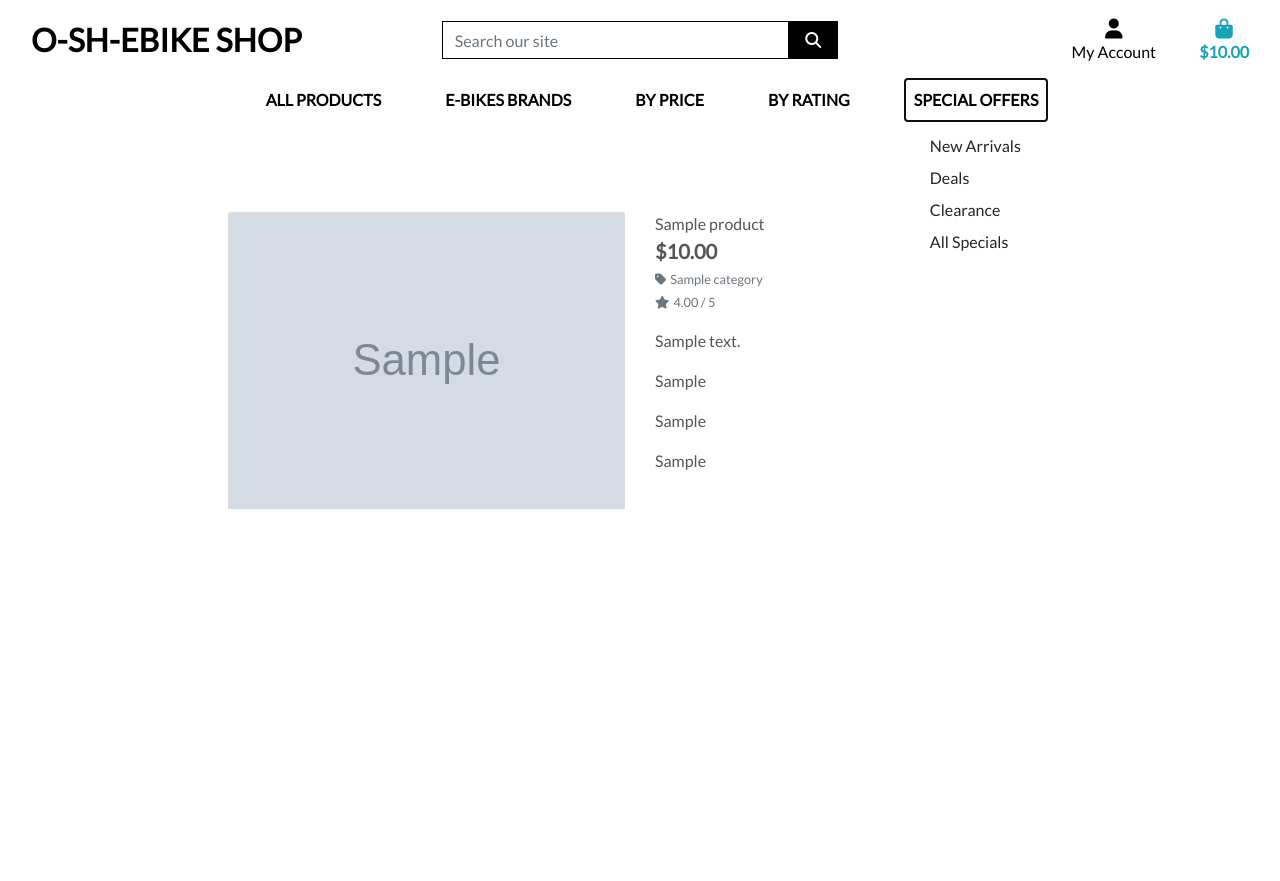
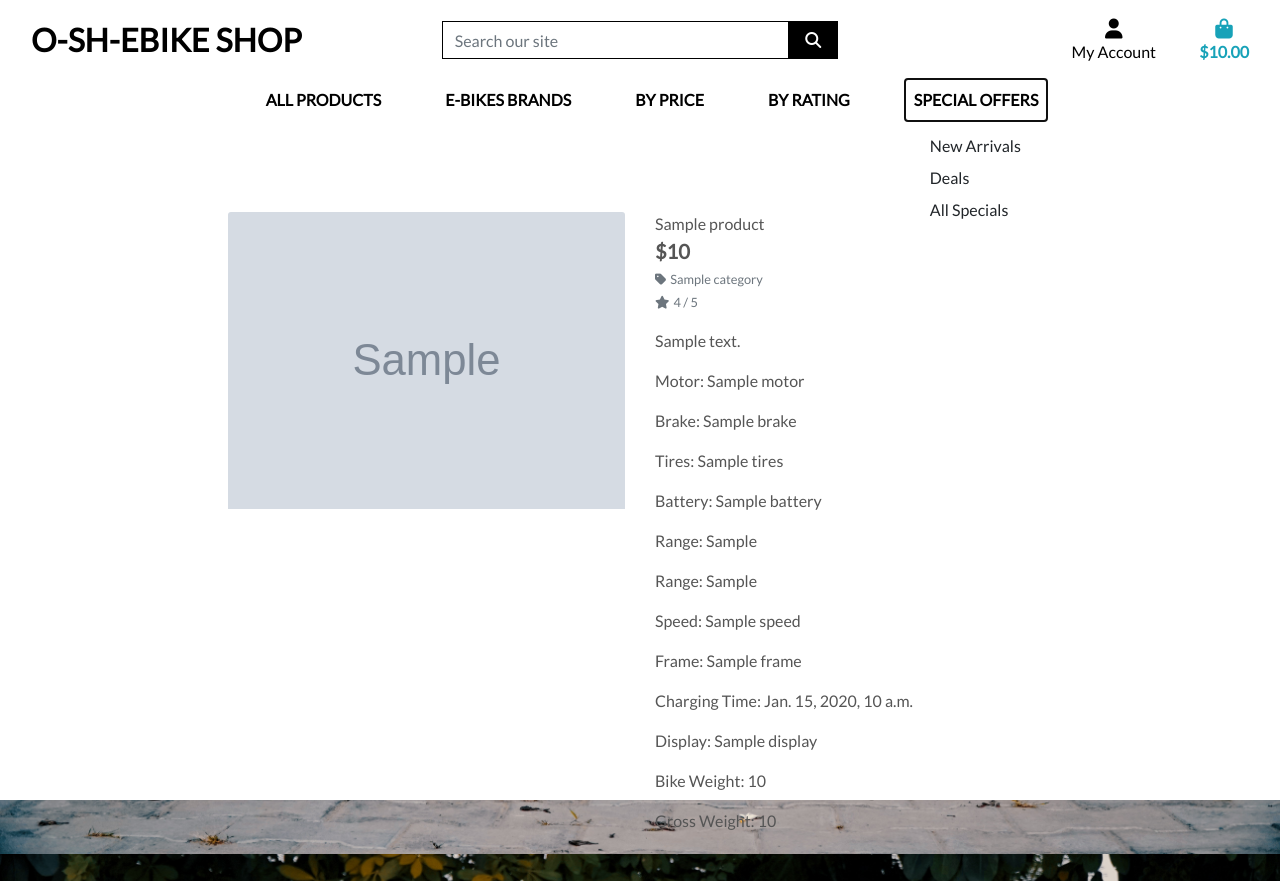
Before and after one commit to ShahemNezamEddin/O-SH-Ebike, a Django app: template products/templates/products/product_detail.html in a window 1280 px wide, after a click on "SPECIAL OFFERS". Before the commit the page ends 509 px from the top, so only its background shows below. Run offline with Django 3.2, Linux system fonts and the light colour scheme; tables that the repository leaves empty hold one stand-in row (values such as "Sample post"); the template is opened without the code that fills it: values that come from a table or form of the project are taken from there, most other values are stand-ins (such as "Sample title", 1, 10 or a date in 2020); grey boxes marked "Sample" are stand-in pictures; some libraries are stand-ins or nearby versions.

Commit message:
User Story: Added product detail#6

```diff
--- a/products/models.py
+++ /dev/null
@@ -1,34 +0,0 @@
-from django.db import models
-
-
-class Category(models.Model):
-    class Meta:
-        verbose_name_plural = 'Categories'
-
-    name = models.CharField(max_length=254)
-    friendly_name = models.CharField(max_length=254, null=True, blank=True)
-
-    def __str__(self):
-        return self.name
-
-    def get_friendly_name(self):
-        return self.friendly_name
-
-
-class Product(models.Model):
-    category = models.ForeignKey(
-        'Category', null=True, blank=True, on_delete=models.SET_NULL)
-    sku = models.CharField(max_length=254, null=True, blank=True)
-    name = models.CharField(max_length=254)
-    description = models.TextField()
-    motor = models.CharField(max_length=254, null=True, blank=True)
-    speed = models.CharField(max_length=254, null=True, blank=True)
-    battery = models.CharField(max_length=254, null=True, blank=True)
-    price = models.DecimalField(max_digits=6, decimal_places=2)
-    rating = models.DecimalField(
-        max_digits=6, decimal_places=2, null=True, blank=True)
-    image_url = models.URLField(max_length=1024, null=True, blank=True)
-    image = models.ImageField(null=True, blank=True)
-
-    def __str__(self):
-        return self.name
--- a/products/templates/products/product_detail.html
+++ b/products/templates/products/product_detail.html
@@ -43,9 +43,18 @@
                 <small class="text-muted">No Rating</small>
                 {% endif %}
                 <p class="mt-3">{{ product.description }}</p>
-                <p class="mt-3">{{ product.motor }}</p>
-                <p class="mt-3">{{ product.speed }}</p>
-                <p class="mt-3">{{ product.battery }}</p>
+                <p class="mt-3">Motor: {{ product.motor }}</p>
+                <p class="mt-3">Brake: {{ product.brake }}</p>
+                <p class="mt-3">Tires: {{ product.tires }}</p>
+                <p class="mt-3">Battery: {{ product.battery }}</p>
+                <p class="mt-3">Range: {{ product.range_electric_mode }}</p>
+                <p class="mt-3">Range: {{ product.range_pas_mode }}</p>
+                <p class="mt-3">Speed: {{ product.speed }}</p>
+                <p class="mt-3">Frame: {{ product.frame }}</p>
+                <p class="mt-3">Charging Time: {{ product.charging_time }}</p>
+                <p class="mt-3">Display: {{ product.display }}</p>
+                <p class="mt-3">Bike Weight: {{ product.bike_weight }}</p>
+                <p class="mt-3">Gross Weight: {{ product.gross_weight }}</p>
             </div>
         </div>
     </div>
--- a/templates/includes/main-nav.html
+++ b/templates/includes/main-nav.html
@@ -119,10 +119,9 @@
         Special Offers
       </a>
       <div class="dropdown-menu border-0" aria-labelledby="specials-link">
-        <a href="#" class="dropdown-item">New Arrivals</a>
-        <a href="#" class="dropdown-item">Deals</a>
-        <a href="#" class="dropdown-item">Clearance</a>
-        <a href="#" class="dropdown-item">All Specials</a>
+        <a href="{% url 'products' %}?category=new_arrivals" class="dropdown-item">New Arrivals</a>
+        <a href="{% url 'products' %}?category=deals" class="dropdown-item">Deals</a>
+        <a href="{% url 'products' %}?category=new_arrivals,deals" class="dropdown-item">All Specials</a>
       </div>
     </li>
   </ul>
```
Also changed, not shown: media/ENGWE-T14-Folding-Electric-Bicycle-14-Inch-Tire-508466-0_large.webp (deleted), media/ENGWE_X26.webp (added), media/Engine_Pro_combo.webp (added), media/Learning/Omar Azure 900 badge 2022.png (added), media/XEYellow.png, media/svitch-xe.jpg (deleted), products/migrations/0004_auto_20230912_1515.py (added), products/migrations/0005_auto_20230912_1520.py (added), 7 other files.
